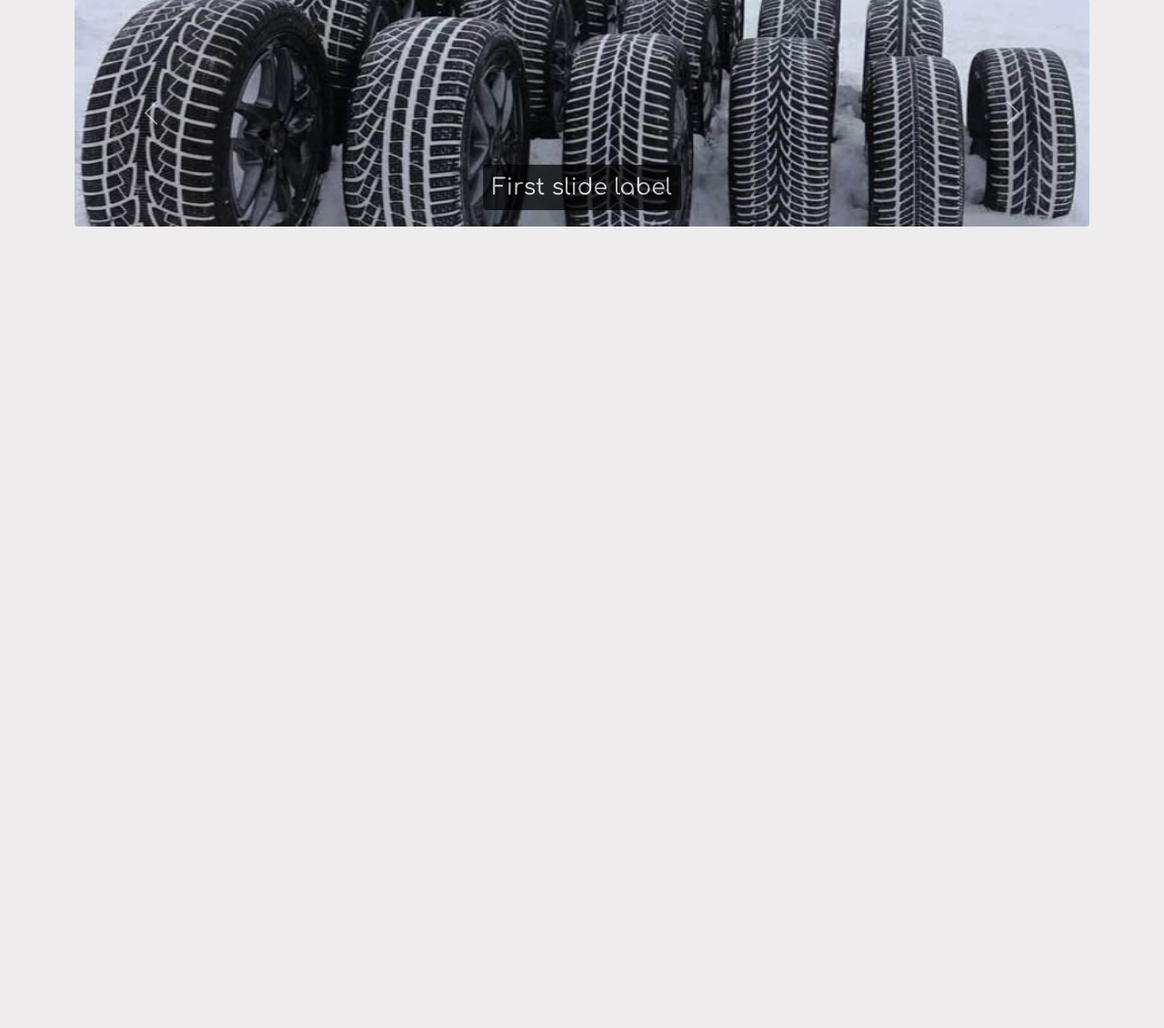
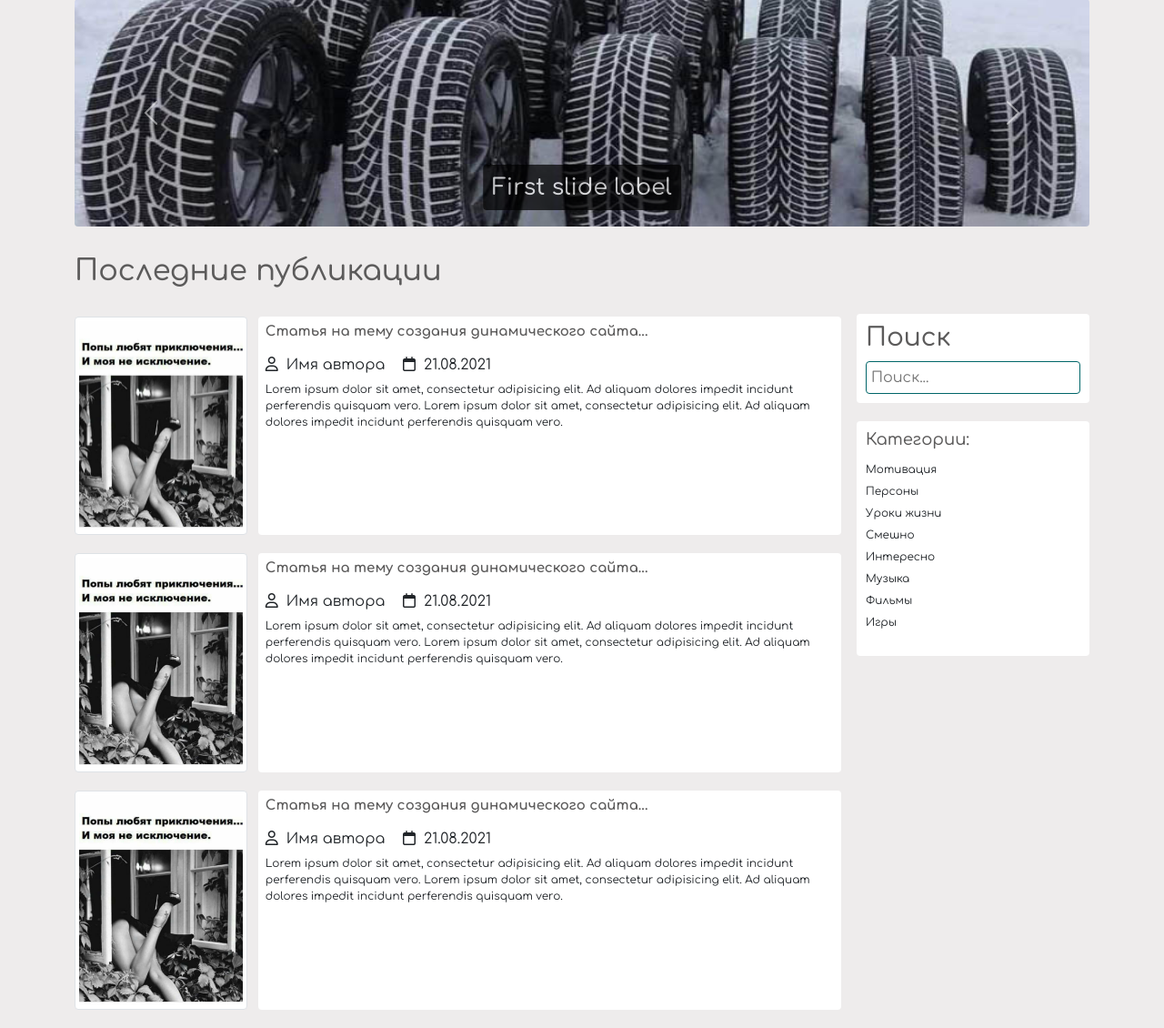
Before and after one commit to freetimezp/my-blog.php, a PHP site: page / in a window 1280 px wide. Shown: the part 177-1307 px from the top of the page at 91% size. Before the commit the page ends 426 px from the top, so only its background shows below. Run offline with PHP 8.4, Linux system fonts and the light colour scheme; some libraries are stand-ins or nearby versions.

Commit message:
php blog. Main content. Sidebar.

```diff
--- a/css/style.css
+++ b/css/style.css
@@ -17,6 +17,15 @@ ul, li, a {
     list-style-type: none;
     text-decoration: none;
     color: inherit;
+}
+
+input {
+    padding: 5px;
+    display: block;
+    width: 100%;
+    border-radius: 4px;
+    border: 1px solid #006669;
+    outline: none;
 }
 
 /*
@@ -132,3 +141,87 @@ header ul li ul li:hover a {
 .carousel-caption h5:hover, a:hover {
     color: #008484;
 }
+
+/*
+    MAIN
+ */
+
+.main-content .main-content-title {
+    margin: 30px 0;
+}
+
+.main-content .post {
+    margin-bottom: 20px;
+}
+
+.main-content .post_text {
+    background: #fff;
+    padding: 8px;
+    border-radius: 4px;
+}
+
+.main-content .post_text h3 {
+    font-size: 15px;
+    font-weight: 900;
+    transition: all 0.5s ease;
+    margin-bottom: 15px;
+}
+
+.main-content .post_text h3:hover {
+    text-decoration: underline;
+}
+
+.main-content .post_text i {
+    margin-bottom: 10px;
+    margin-right: 15px;
+}
+
+.main-content .post_text span {
+    margin-left: 5px;
+}
+
+.main-content .post_text .preview-text {
+    font-size: 12px;
+}
+
+/*
+    SIDEBAR
+ */
+
+.container .sidebar {
+    margin-top: 96px;
+}
+
+.sidebar .section {
+    margin-left: 5px;
+    border-radius: 4px;
+    background: #fff;
+}
+
+.sidebar .section.search {
+    margin-bottom: 20px;
+    padding: 10px;
+}
+
+.sidebar .section.topics {
+    padding: 10px;
+}
+
+.sidebar .section.topics h3 {
+    font-size: 18px;
+}
+
+.sidebar .section.topics ul li a {
+    font-size: 12px;
+    transition: all 0.5s ease;
+    padding: 0;
+}
+
+.sidebar .section.topics ul li a:hover {
+    padding-left: 7px;
+    font-weight: 700;
+}
+
+.sidebar .section.topics ul {
+    padding: 0;
+}
--- a/index.html
+++ b/index.html
@@ -95,6 +95,114 @@
     </div>
 </div>
 
+<div class="container">
+    <div class="content row">
+        <div class="main-content col-12 col-md-9">
+            <h2 class="main-content-title">Последние публикации</h2>
+            <div class="post row">
+                <div class="img col-12 col-md-3">
+                    <img src="images/post-1.jpg" alt="" class="img-thumbnail">
+                </div>
+                <div class="post_text col-12 col-md-9">
+                    <h3>
+                        <a href="#">Статья на тему создания динамического сайта...</a>
+                    </h3>
+                    <i class="far fa-user">
+                        <span>
+                            Имя автора
+                        </span>
+                    </i>
+                    <i class="far fa-calendar">
+                        <span>
+                            21.08.2021
+                        </span>
+                    </i>
+                    <p class="preview-text">
+                        Lorem ipsum dolor sit amet, consectetur adipisicing elit.
+                        Ad aliquam dolores impedit incidunt perferendis quisquam vero.
+                        Lorem ipsum dolor sit amet, consectetur adipisicing elit.
+                        Ad aliquam dolores impedit incidunt perferendis quisquam vero.
+                    </p>
+                </div>
+            </div>
+            <div class="post row">
+                <div class="img col-12 col-md-3">
+                    <img src="images/post-1.jpg" alt="" class="img-thumbnail">
+                </div>
+                <div class="post_text col-12 col-md-9">
+                    <h3>
+                        <a href="#">Статья на тему создания динамического сайта...</a>
+                    </h3>
+                    <i class="far fa-user">
+                        <span>
+                            Имя автора
+                        </span>
+                    </i>
+                    <i class="far fa-calendar">
+                        <span>
+                            21.08.2021
+                        </span>
+                    </i>
+                    <p class="preview-text">
+                        Lorem ipsum dolor sit amet, consectetur adipisicing elit.
+                        Ad aliquam dolores impedit incidunt perferendis quisquam vero.
+                        Lorem ipsum dolor sit amet, consectetur adipisicing elit.
+                        Ad aliquam dolores impedit incidunt perferendis quisquam vero.
+                    </p>
+                </div>
+            </div>
+            <div class="post row">
+                <div class="img col-12 col-md-3">
+                    <img src="images/post-1.jpg" alt="" class="img-thumbnail">
+                </div>
+                <div class="post_text col-12 col-md-9">
+                    <h3>
+                        <a href="#">Статья на тему создания динамического сайта...</a>
+                    </h3>
+                    <i class="far fa-user">
+                        <span>
+                            Имя автора
+                        </span>
+                    </i>
+                    <i class="far fa-calendar">
+                        <span>
+                            21.08.2021
+                        </span>
+                    </i>
+                    <p class="preview-text">
+                        Lorem ipsum dolor sit amet, consectetur adipisicing elit.
+                        Ad aliquam dolores impedit incidunt perferendis quisquam vero.
+                        Lorem ipsum dolor sit amet, consectetur adipisicing elit.
+                        Ad aliquam dolores impedit incidunt perferendis quisquam vero.
+                    </p>
+                </div>
+            </div>
+        </div>
+        <div class="sidebar col-12 col-md-3">
+            <div class="section search">
+                <h3 class="sidebar-title">Поиск</h3>
+                <form action="/" method="post">
+                    <input type="text" name="search-form" class="text-input" placeholder="Поиск...">
+                </form>
+            </div>
+
+            <div class="section topics">
+                <h3>Категории:</h3>
+                <ul>
+                    <li><a href="#">Мотивация</a></li>
+                    <li><a href="#">Персоны</a></li>
+                    <li><a href="#">Уроки жизни</a></li>
+                    <li><a href="#">Смешно</a></li>
+                    <li><a href="#">Интересно</a></li>
+                    <li><a href="#">Музыка</a></li>
+                    <li><a href="#">Фильмы</a></li>
+                    <li><a href="#">Игры</a></li>
+                </ul>
+            </div>
+        </div>
+    </div>
+</div>
+
 <!-- Optional JavaScript; choose one of the two! -->
 
 <!-- Option 1: Bootstrap Bundle with Popper -->
```
Also changed, not shown: images/post-1.jpg (added).
